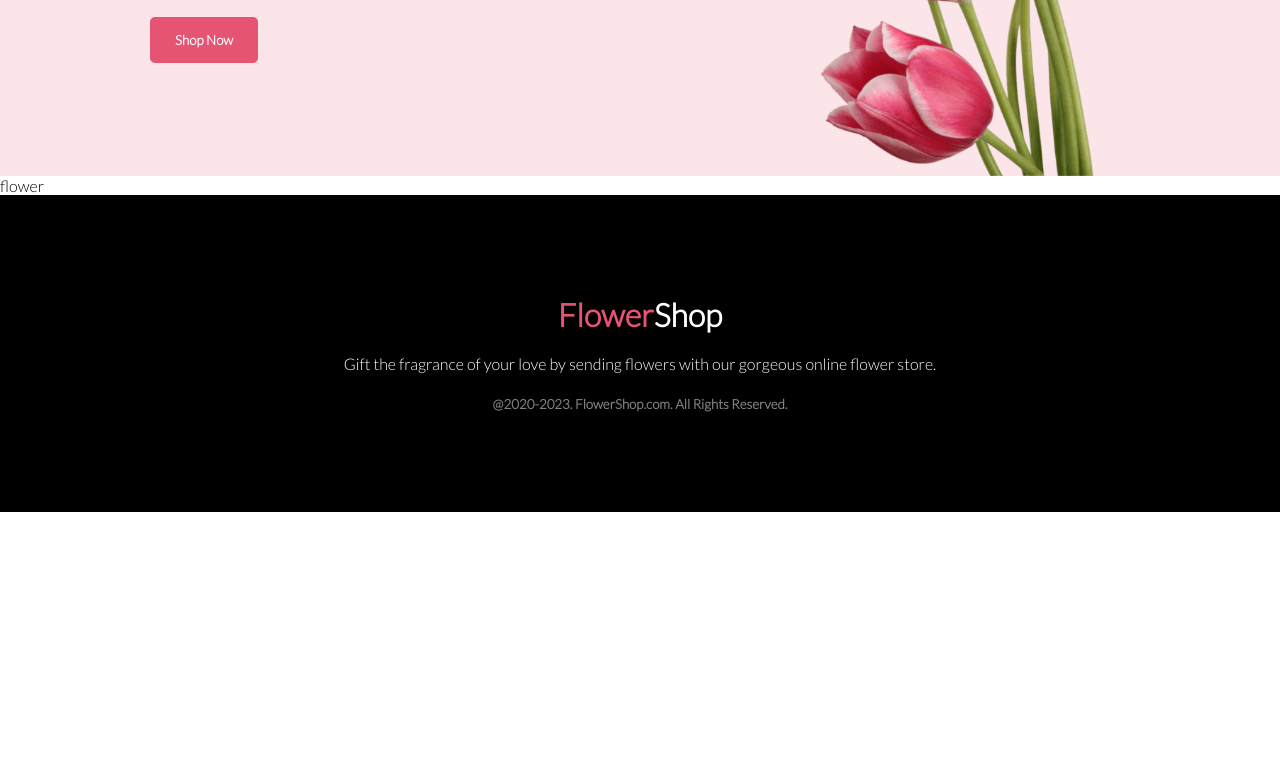
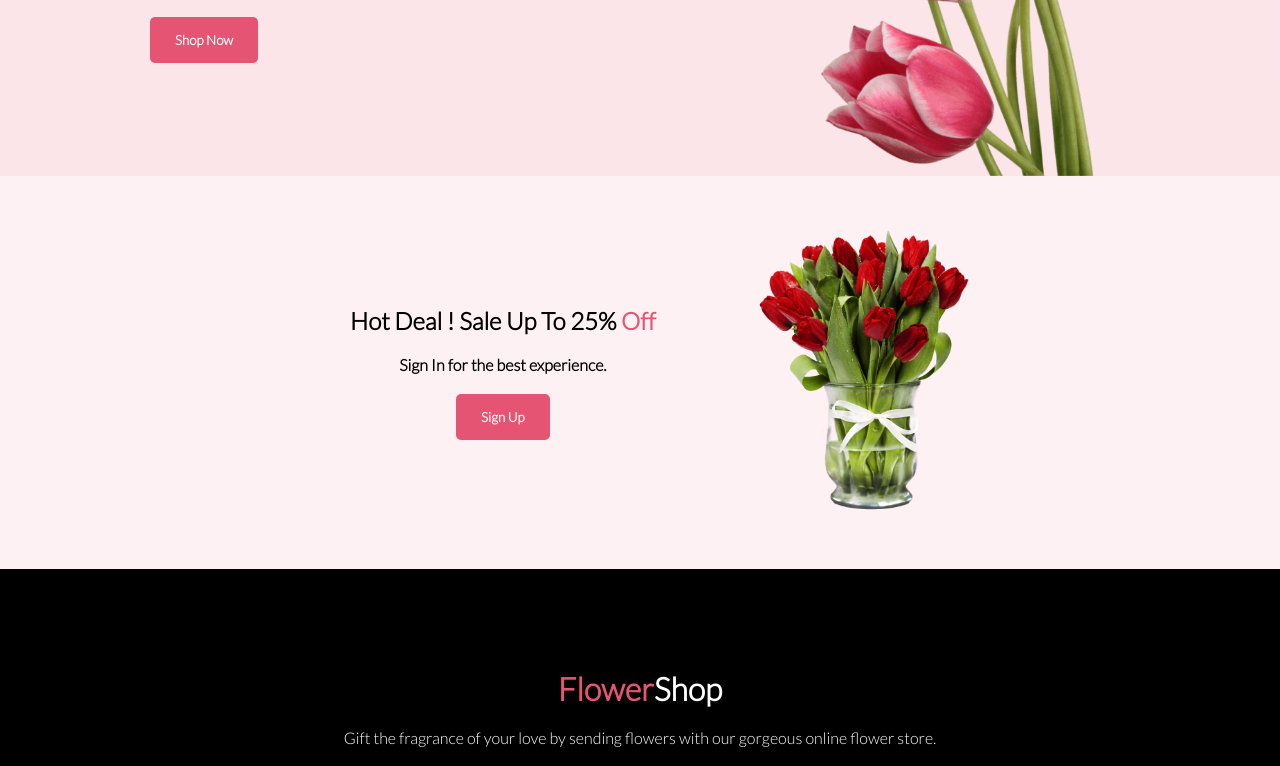
Before and after one commit to arifa098/assignment-1, a plain HTML site: page index.html in a window 1280 px wide. Shown: the part 421-1187 px from the top of the page. Before the commit the page ends 933 px from the top, so only its background shows below. Drawn offline with Linux system fonts and the light colour scheme.

Commit message:
added-hot-deals-section

```diff
--- a/index.html
+++ b/index.html
@@ -21,7 +21,21 @@
         </div>
     </header>
     <main>
-        <p>flower</p>
+        <!-- Hot Deals Section -->
+        <section id="deals-sec">
+            <div>
+                <h2 class="text-gap">Hot Deal ! Sale Up To 25% <span>Off</span></h2>
+                <p class="text-gap"><b>Sign In for the best experience.</b></p>
+                <button><b>Sign Up</b></button>
+            </div>
+            <div>
+                <img src="./assets/pngwing 8.png" alt="">
+            </div>
+        </section>
+
+        <section>
+
+        </section>
     </main>
 
     <!-- Footer -->
--- a/style.css
+++ b/style.css
@@ -32,6 +32,19 @@ button{
     width: 450px;
 }
 
+/* Hot Deals Section */
+#deals-sec{
+    background-color: #e5547315;
+    display: flex;
+    padding: 50px 50px 50px 350px;
+    text-align: center;
+    align-items: center;
+    gap: 100px;
+}
+#deals-sec > div > img{
+    width: 220px;
+}
+
 /* Footer */
 footer{
     color: #ffffff;
```
